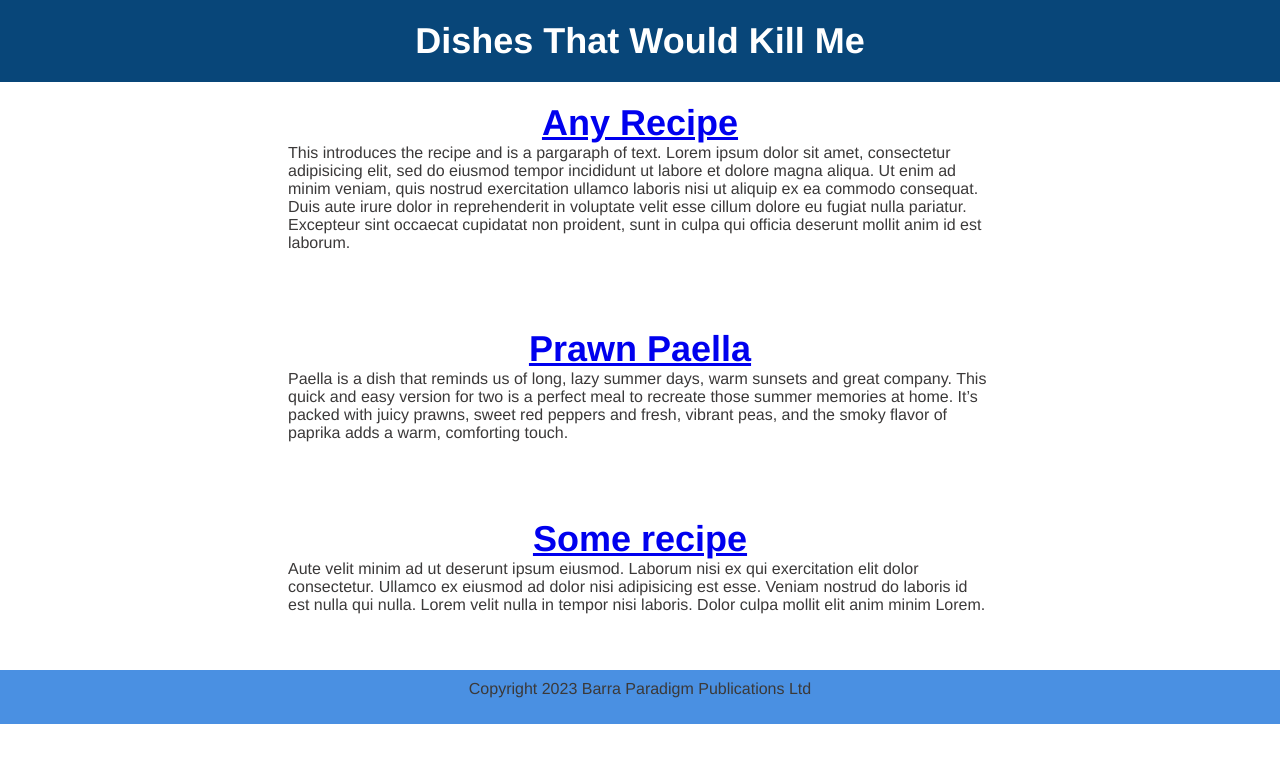
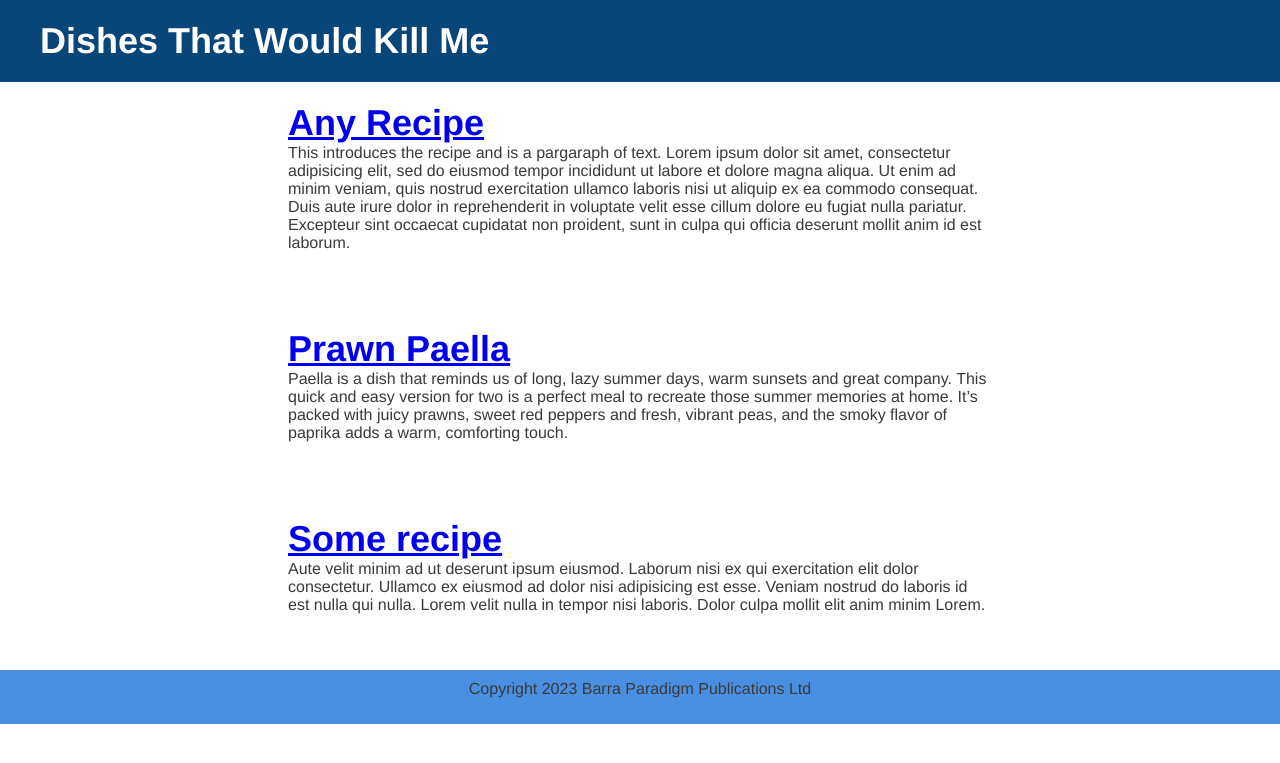
Before and after one commit to thomasgodfrey48/instantcrush, a Jekyll site: the page built from pages/recipelisting.md, in a window 1280 px wide. Shown: the top 763 px of the page. Built offline with Jekyll 4.4.1, drawn with Linux system fonts in a browser that asks for light colours.

Commit message:
Update recipes.css

```diff
--- a/styles/recipes.css
+++ b/styles/recipes.css
@@ -29,7 +29,6 @@
 h1 {
   font-size: 36px;
   margin: 0;
- text-align: center;
 }
 
 nav {
@@ -165,7 +164,6 @@
 button {
   background-color: #084679; /* blue */
   color: #fff; /* white text */
-  font-weight: bold; /* bold text */
   padding: 10px 20px;
   border: none;
   border-radius: 5px;
@@ -175,15 +173,8 @@
 /* Style the hover effect */
 button:hover {
   background-color: #ffcc00; /* yellow */
+ color: #fff; /* white text */;
   transform: translateY(-5px); /* Move button up by 5px when hovered over */
-}
-
-/* Style the active effect */
-button:active {
-  background-color: #084679; /* blue */
-  color: #fff; /* white text */
-  font-weight: bold; /* bold text */
-  transform: translateY(0); /* Reset transform */
 }
 
 /* Remove button outline when it is clicked */
```
